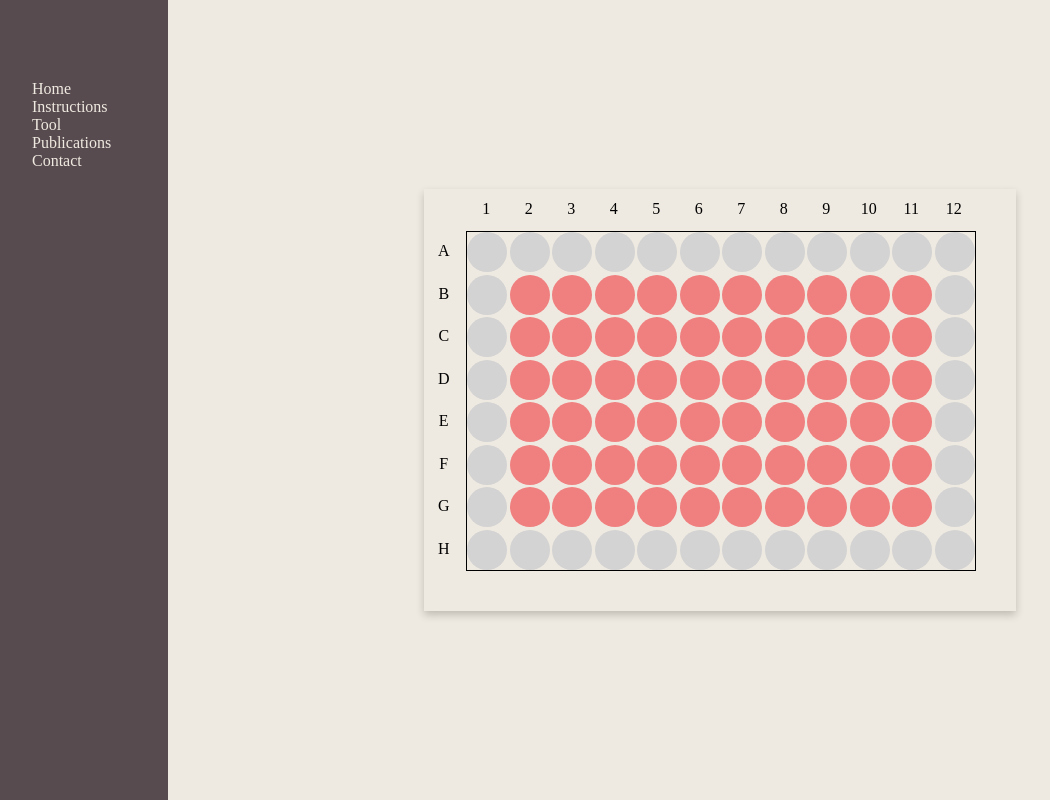
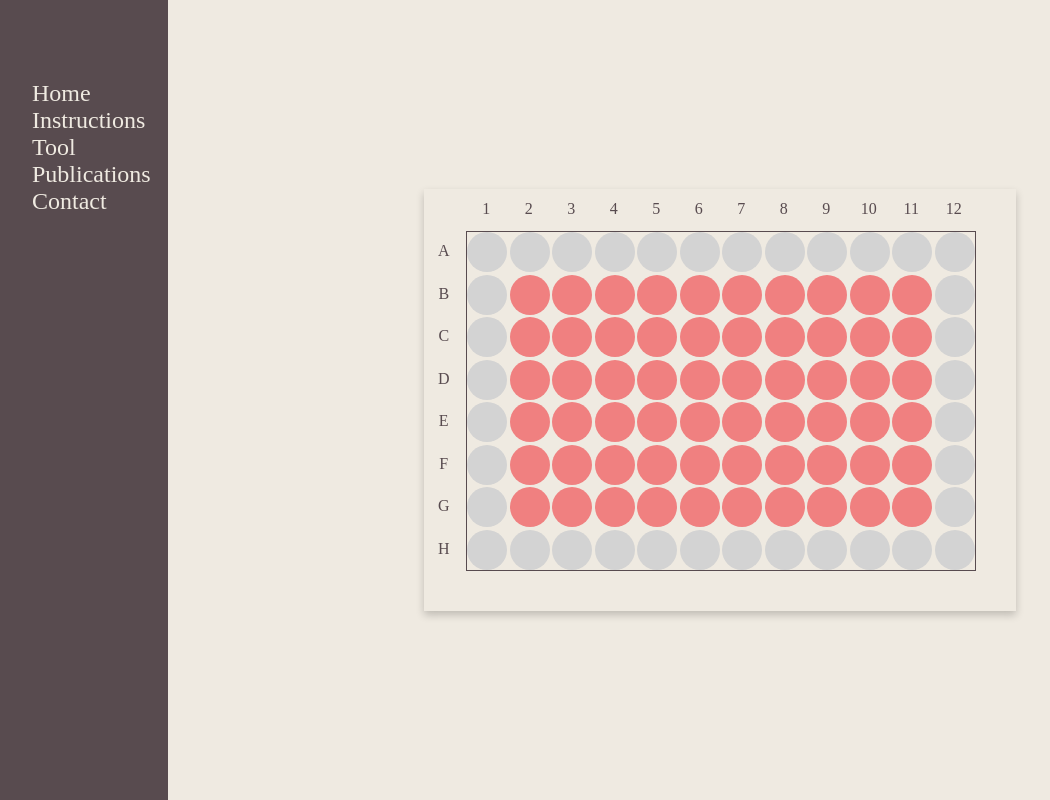
Before and after one commit to pharmbio/plaid-gui, a React (Create React App) app in the folder client/: page / in a window 1280 px wide. Shown: the whole page, without its empty margins (8-1058 px from the left). Built offline with nearby package versions, Linux system fonts and the light colour scheme; the HTML template or start-up script is replaced by a standard one.

Commit message:
some minor styling to global color, navbar font size

```diff
--- a/client/src/App.js
+++ b/client/src/App.js
@@ -1,6 +1,6 @@
 import PlaidForm from "./components/PlaidForm";
 import Navbar from "./components/Navbar";
-import PlateLayout from "./components/PlateLayout"
+import PlateLayout from "./components/PlateLayout";
 import { BrowserRouter as Router, Route, Switch } from "react-router-dom";
 import styled, { createGlobalStyle } from "styled-components";
 
@@ -16,6 +16,7 @@ const GlobalStyle = createGlobalStyle`
 html {
   box-sizing: border-box;
   background-color: #EFEAE1;
+  color:#584b4f;
 }
 `;
 
@@ -45,7 +46,7 @@ const App = () => {
               <h1>This is the contact page!</h1>
             </Route>
             <Route path="/">
-              <PlateLayout/>
+              <PlateLayout />
             </Route>
           </Switch>
         </Router>
--- a/client/src/components/Navbar/Navbar.jsx
+++ b/client/src/components/Navbar/Navbar.jsx
@@ -12,10 +12,11 @@ const StyledLinkItem = styled.li`
 const StyledNavLink = styled(Link)`
   color: #efeae1;
   text-decoration: none;
+  font-size: 1.5rem;
 `;
 
 const StyledList = styled.ul`
-  padding-top:10vh;
+  padding-top: 10vh;
   padding-left: 5vh;
   height: inherit;
   display: flex;
```
